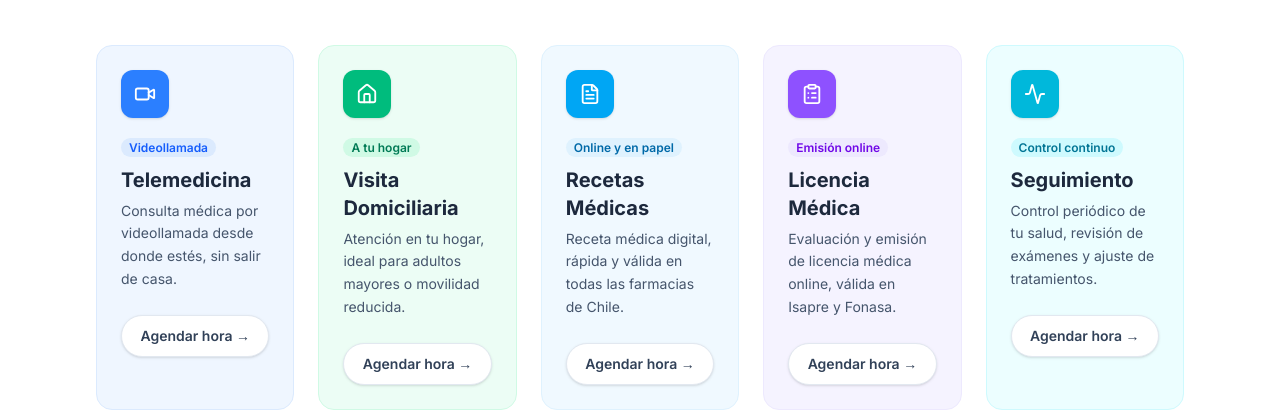
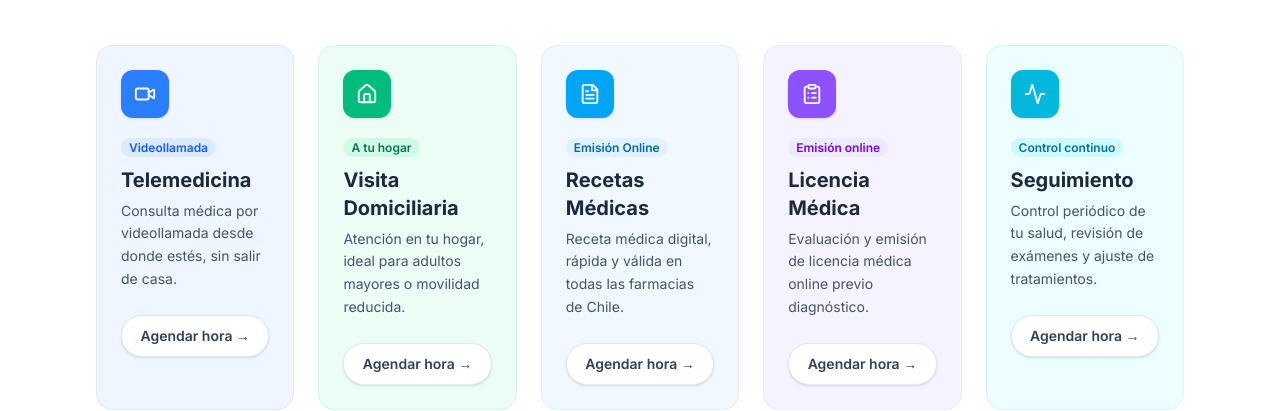
Before and after one commit to micajaproyectos/web-dra-solange, a Next.js app: page / in a window 1280 px wide. Shown: the part 1080-1491 px from the top of the page. Built offline with nearby package versions, Linux system fonts and the light colour scheme.

Commit message:
mejoras en detalles 2

```diff
--- a/app/components/Services.tsx
+++ b/app/components/Services.tsx
@@ -43,7 +43,7 @@ const services = [
   {
     icon: FileText,
     title: "Recetas Médicas",
-    subtitle: "Online y en papel",
+    subtitle: "Emisión Online",
     description:
       "Receta médica digital, rápida y válida en todas las farmacias de Chile.",
     features: [
@@ -62,7 +62,7 @@ const services = [
     title: "Licencia Médica",
     subtitle: "Emisión online",
     description:
-      "Evaluación y emisión de licencia médica online, válida en Isapre y Fonasa.",
+      "Evaluación y emisión de licencia médica online previo diagnóstico.",
     features: [
       "Evaluación previa por videollamada",
       "Licencia digital o en papel",
```
